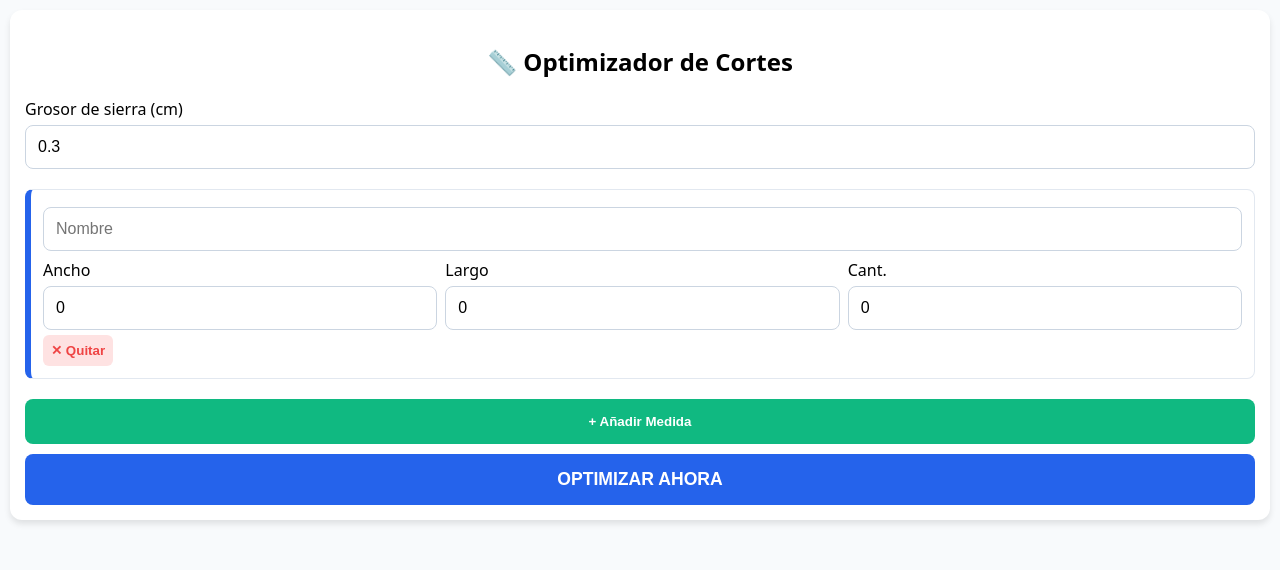
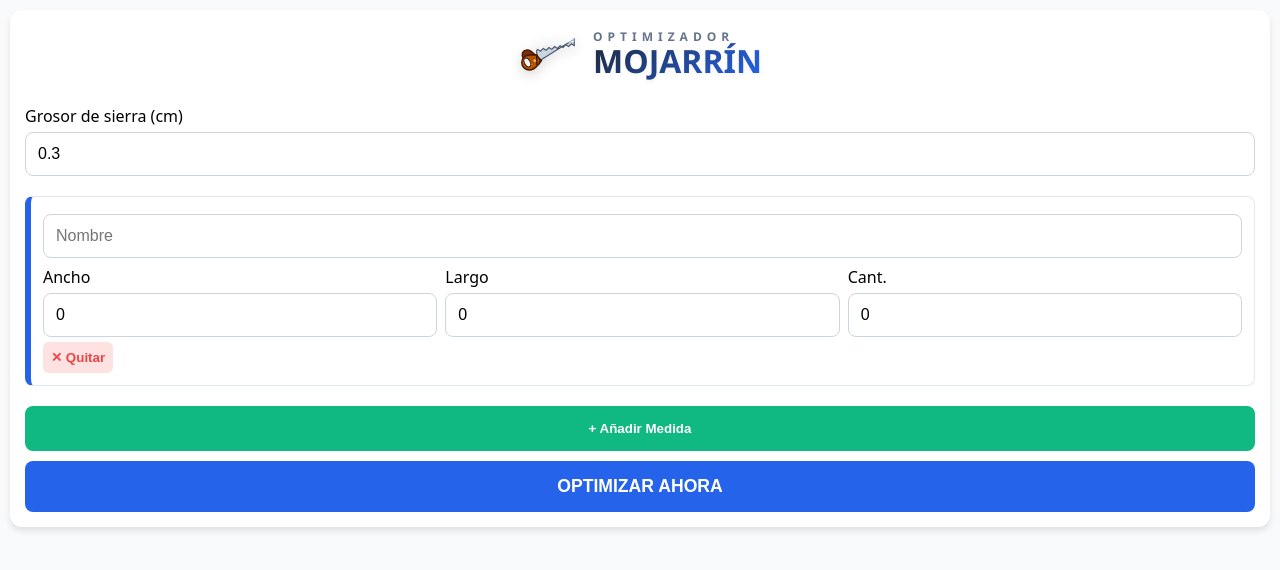
Before and after one commit to Carl-31416/calculador-de-medidas, a plain HTML site: page index.html in a window 1280 px wide. Drawn offline with Linux system fonts and the light colour scheme.

Commit message:
Update index.html

```diff
--- a/index.html
+++ b/index.html
@@ -22,7 +22,25 @@
 <body>
 
     <div class="card">
-        <h2 style="text-align:center;">📏 Optimizador de Cortes</h2>
+        <h2 style="text-align:center; margin-top: 0; display: flex; align-items: center; justify-content: center; gap: 15px; color: #1e293b; font-family: 'Segoe UI', system-ui, sans-serif;">
+    <svg width="60" height="60" viewBox="0 0 64 64" fill="none" xmlns="http://www.w3.org/2000/svg" style="filter: drop-shadow(0 4px 6px rgba(0,0,0,0.15));">
+        <path d="M20 40L60 15V22L57 20L54 23L51 21L48 24L45 22L42 25L39 23L36 26L33 24L30 27L27 25L24 28L21 26L20 27V40Z" fill="#cbd5e1" stroke="#475569" stroke-width="1.2"/>
+        <path d="M20 15L60 15V18L20 22V15Z" fill="#f8fafc" fill-opacity="0.6"/> <path d="M22 35L14 28C12 26 8 26 6 28C4 30 4 34 6 36L12 42C14 44 18 44 22 42L25 38L22 35Z" fill="#7c2d12" stroke="#451a03" stroke-width="1.5"/>
+        <path d="M24 38C24 38 20 48 12 48C8 48 4 45 4 40C4 35 8 32 12 32H20L24 38Z" fill="#b45309" stroke="#451a03" stroke-width="1.5"/>
+
+        <ellipse cx="10" cy="40" rx="3" ry="5" transform="rotate(-30 10 40)" fill="#f1f5f9" stroke="#451a03" stroke-width="1"/>
+
+        <circle cx="18" cy="38" r="1.8" fill="#fbbf24" stroke="#92400e" stroke-width="0.5"/>
+        <circle cx="15" cy="42" r="1.2" fill="#d97706" stroke="#92400e" stroke-width="0.5"/>
+
+        <path d="M20 32V42" stroke="#451a03" stroke-width="1.5" stroke-linecap="round"/>
+    </svg>
+
+    <div style="display: flex; flex-direction: column; align-items: flex-start;">
+        <span style="font-size: 0.75rem; text-transform: uppercase; letter-spacing: 5px; color: #64748b; margin-bottom: -6px; font-weight: 600;">Optimizador</span>
+        <span style="font-size: 2rem; font-weight: 900; background: linear-gradient(135deg, #1e293b 0%, #2563eb 100%); -webkit-background-clip: text; -webkit-text-fill-color: transparent; filter: drop-shadow(0 2px 2px rgba(0,0,0,0.05));">MOJARRÍN</span>
+    </div>
+</h2>
         <label>Grosor de sierra (cm)</label>
         <input type="number" id="kerf" value="0.3" step="0.1" inputmode="decimal">
 
```
